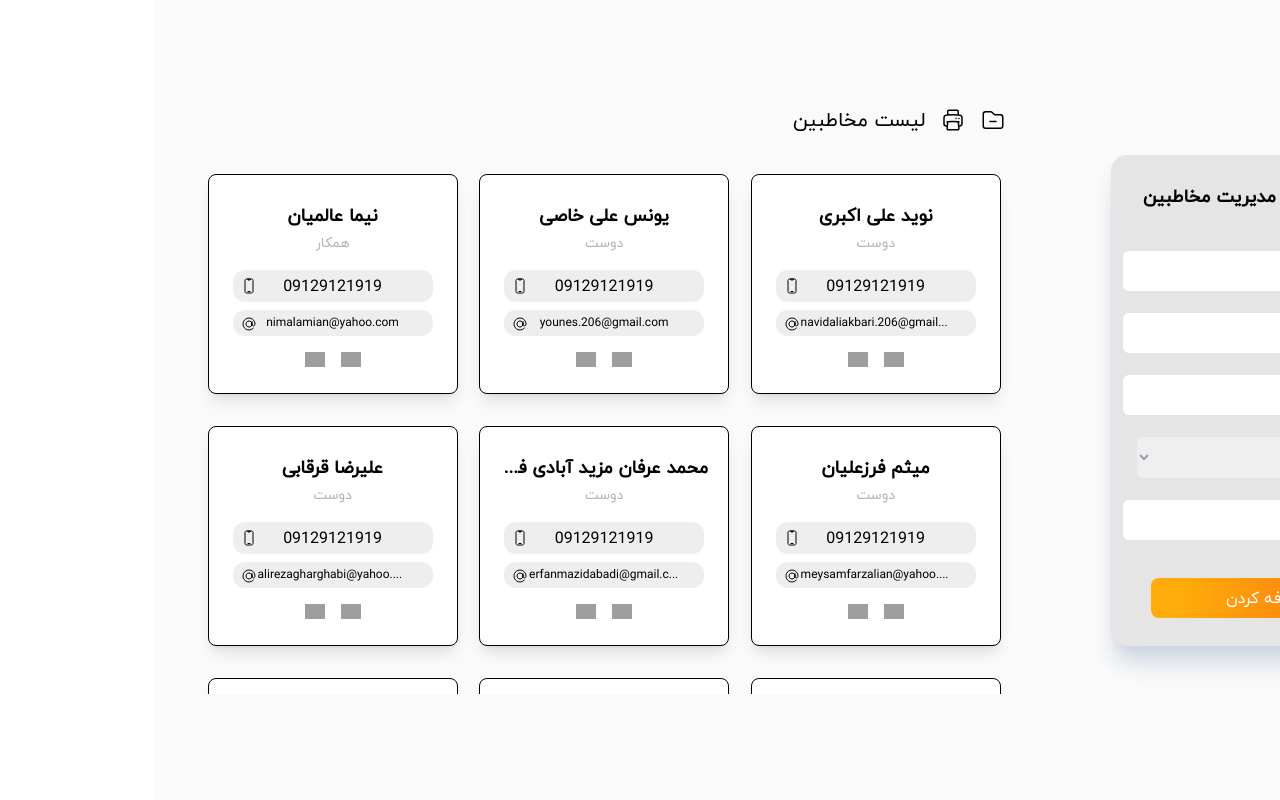
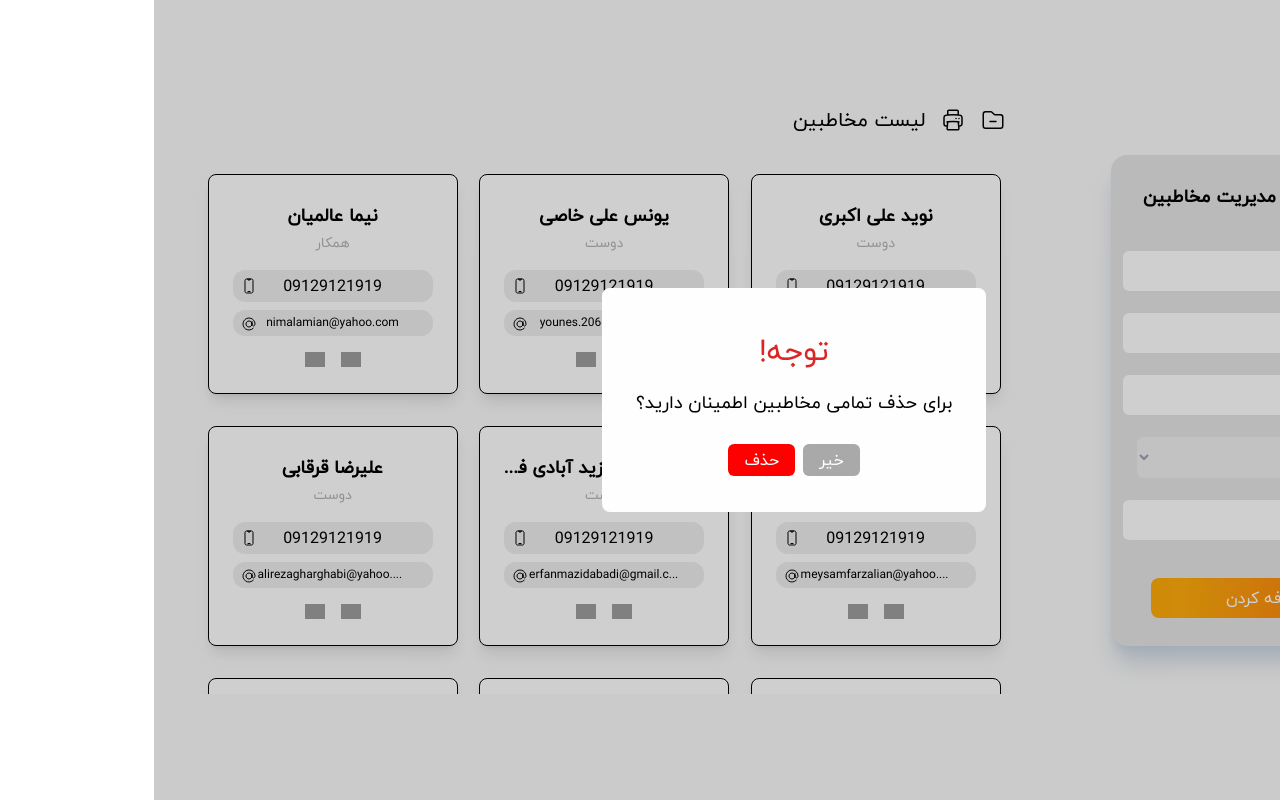
Before and after one commit to N7VID/HW16-MaktabSharif, a React (Create React App) app: page / in a window 1280 px wide. Both pictures are taken after a click on the button 839 px from the left and 120 px from the top of the page. Built offline with nearby package versions, Linux system fonts and the light colour scheme; data requests are answered from the project's data file; grey boxes are pictures that could not be loaded.

Commit message:
feat: useDeleteAllItems custom hook

```diff
--- a/db.json
+++ b/db.json
@@ -1,6 +1,5 @@
 {
-  "contacts": [
-    {
+  "contacts": [ {
     "id": "1",
     "firstName": "نوید",
     "lastName": "علی اکبری",
@@ -95,6 +94,5 @@
     "relative": "دوست",
     "phoneNumber": "09129121919",
     "email": "aminehsanian@yahoo.com"
+  }]
 }
-  ]
-}
--- a/src/components/contact/Contact.jsx
+++ b/src/components/contact/Contact.jsx
@@ -70,6 +70,7 @@ export default function Contact({
                 ...prev,
                 isOpen: true,
                 modalId: id,
+                type: "each item",
               }))
             }
             className="w-5 cursor-pointer desktop:w-5"
--- a/src/components/contactApp/ContactApp.jsx
+++ b/src/components/contactApp/ContactApp.jsx
@@ -36,7 +36,7 @@ export default function ContactsApp() {
 
   return (
     <div className="font-yekan flex justify-around items-center flex-col py-10 desktop:flex-row desktop:h-screen  desktop:px-4 desktop:gap-[70px] bg-[#fafafa]">
-      {modal.isOpen && <Modal />}
+      {modal.isOpen && <Modal type={modal.type} />}
       <RegisterForm />
       {isLoading ? (
         <DotLottieReact
--- a/src/components/contactManage/ContactManagement.jsx
+++ b/src/components/contactManage/ContactManagement.jsx
@@ -1,7 +1,19 @@
+import { useContext } from "react";
+import { RootContext } from "../../context/RootContextProvider";
+
 export default function ContactManagement() {
+  const { setModal } = useContext(RootContext);
   return (
     <div className="w-[250px] rounded-md pt-12 desktop:pt-0 flex items-center gap-4 desktop:w-[800px] tablet:w-[500px]">
-      <button>
+      <button
+        onClick={() =>
+          setModal((prev) => ({
+            ...prev,
+            isOpen: true,
+            type: "all items",
+          }))
+        }
+      >
         <img
           src="/deleteAll.svg"
           alt="delete-all"
--- a/src/components/modal/Modal.jsx
+++ b/src/components/modal/Modal.jsx
@@ -2,21 +2,41 @@ import { useContext } from "react";
 import { toast } from "react-toastify";
 import { RootContext } from "../../context/RootContextProvider";
 import useDeleteItem from "../../hooks/useDeleteItem";
+import useDeleteItems from "../../hooks/useDeleteAllItems";
 
-export default function Modal() {
+export default function Modal({ type }) {
   const { setModal, modal } = useContext(RootContext);
+  let mainTitleModal;
+  const url = `http://localhost:5000/contacts`;
+  const queryKey = "contacts";
+  let successMessage;
+  switch (type) {
+    case "each item":
+      mainTitleModal = "برای حذف این مخاطب اطمینان دارید؟";
+      successMessage = "مخاطب با موفقیت حذف شد.";
+      break;
+    case "all items":
+      mainTitleModal = "برای حذف تمامی مخاطبین اطمینان دارید؟";
+      successMessage = "مخاطبین با موفقیت حذف شدند.";
+      break;
 
+    default:
+      break;
+  }
   const { deleteItem } = useDeleteItem({
-    url: `http://localhost:5000/contacts`,
-    queryKey: "contacts",
-    successMessage: "مخاطب با موفقیت حذف شد.",
+    url,
+    queryKey,
+    successMessage,
   });
+
+  const { deleteItems } = useDeleteItems({
+    url,
+    queryKey,
+    successMessage,
+  });
+
   function handleDeleteBtn(id) {
-    //Version.1
-    // let temp = contextState.contacts;
-    // temp = temp.filter((contact) => contact.id !== id);
-    // setContextState({ contacts: temp });
-    deleteItem(id);
+    type === "each item" ? deleteItem(id) : deleteItems();
   }
 
   return (
@@ -24,10 +44,7 @@ export default function Modal() {
       <div className="bg-[#fefefe] rounded-lg m-auto h-56 w-[310px] desktop:w-96 flex text-center flex-col">
         <div className="py-6 flex flex-col justify-center">
           <h1 className="text-[30px] py-4 text-red-600">توجه!</h1>
-          <div className="text-[18px] pb-7">
-            {" "}
-            برای حذف این مخاطب اطمینان دارید؟
-          </div>
+          <div className="text-[18px] pb-7"> {mainTitleModal}</div>
           <div className="flex gap-2 justify-center">
             <button
               onClick={() => setModal((prev) => !prev)}
--- a/src/context/RootContextProvider.jsx
+++ b/src/context/RootContextProvider.jsx
@@ -10,6 +10,7 @@ export default function RootContextProvider({ children }) {
   const [modal, setModal] = useState({
     isOpen: false,
     modalId: null,
+    type: null,
   });
 
   const [editMode, setEditMode] = useState({
--- /dev/null
+++ b/src/hooks/useDeleteAllItems.js
@@ -0,0 +1,39 @@
+import { useMutation, useQueryClient } from "@tanstack/react-query";
+import axios from "axios";
+import { useContext } from "react";
+import { toast } from "react-toastify";
+import { RootContext } from "../context/RootContextProvider";
+
+export default function useDeleteItems({ url, queryKey, successMessage }) {
+  const queryClient = useQueryClient();
+  const { contextState, setContextState } = useContext(RootContext);
+
+  const { mutate: deleteItems } = useMutation({
+    mutationFn: async () => {
+      const { contacts } = contextState;
+      const contactIds = contacts.map((contact) => contact.id);
+      const deleteRequests = contactIds.map((id) =>
+        axios.delete(`${url}/${id}`)
+      );
+      //   setContextState({
+      //     contacts: [],
+      //   });
+      const res = await Promise.all(deleteRequests);
+      return res;
+    },
+    onSuccess: () => {
+      queryClient.invalidateQueries(queryKey);
+      toast.success(successMessage, {
+        position: "top-left",
+      });
+    },
+    onError: (error) => {
+      toast.error(error.message, {
+        position: "top-left",
+        rtl: false,
+      });
+    },
+  });
+
+  return { deleteItems };
+}
```
Lines whose indentation alone changed are shown as unchanged.
